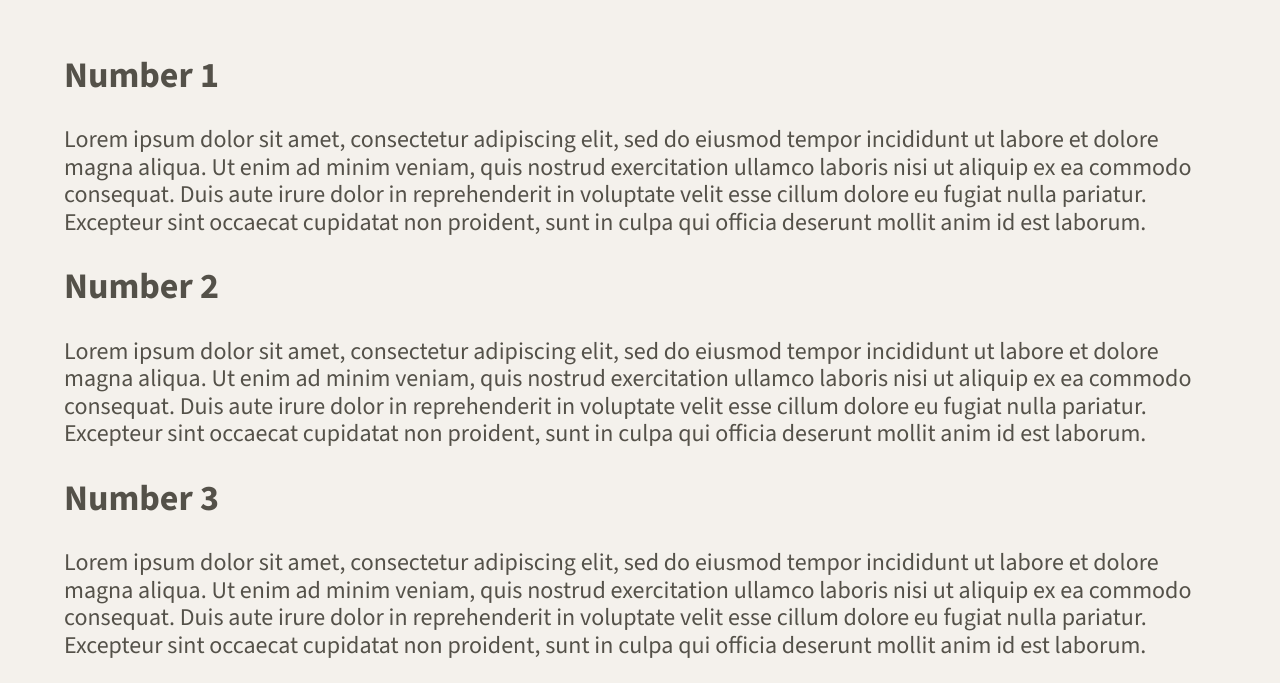
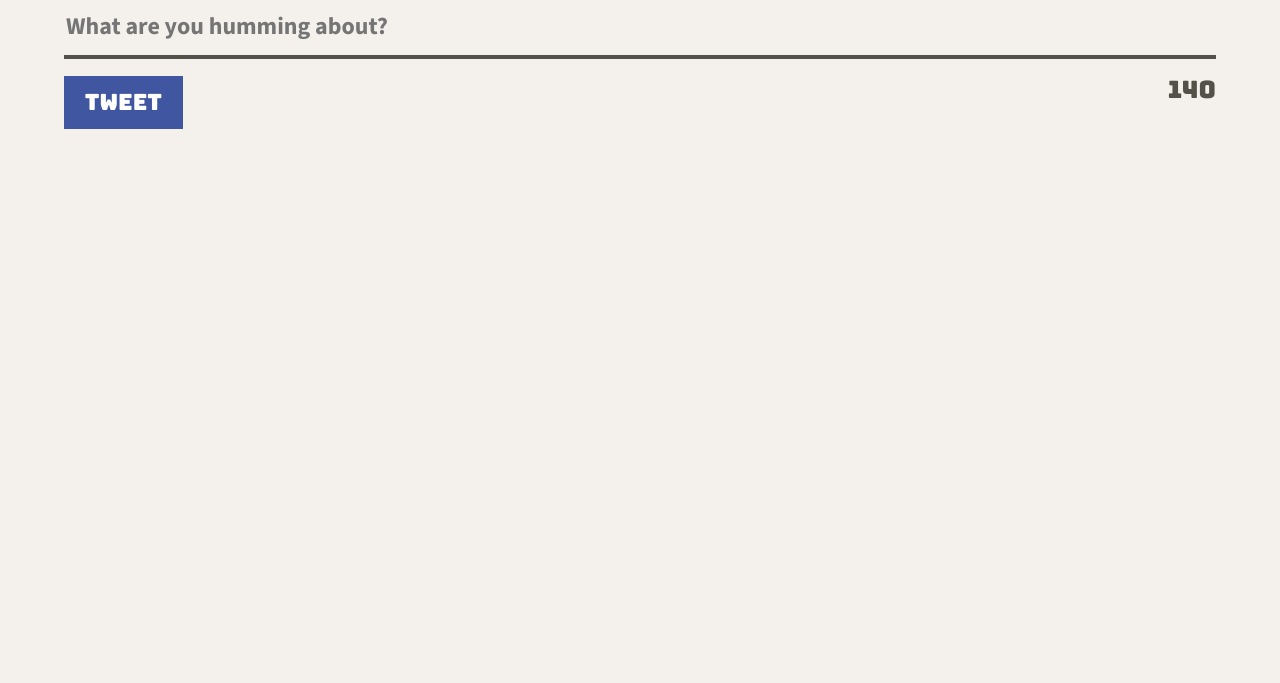
Before and after one commit to JorgeLMedina/tweeter, a website: page public/index.html in a window 1280 px wide. Shown: the part 650-1333 px from the top of the page. After the commit the page ends 800 px from the top, so only its background shows below. Drawn offline with nearby package versions, Linux system fonts and the light colour scheme.

Commit message:
Add new-tweet section in 'index.html' and create a 'new-tweet.css' linked to the main file to get the section into style.

```diff
--- a/public/index.html
+++ b/public/index.html
@@ -25,6 +25,7 @@
   <link rel="stylesheet" href="/styles/layout.css" type="text/css" />
   <link rel="stylesheet" href="/styles/nav.css" type="text/css" />
   <link rel="stylesheet" href="/styles/header.css" type="text/css" />
+  <link rel="stylesheet" href="/styles/new-tweet.css" type="text/css" />
 
   <!-- External JS -->
   <script src="https://ajax.googleapis.com/ajax/libs/jquery/3.4.1/jquery.min.js"></script>
@@ -57,35 +58,18 @@
 
   <!-- Page-specific (main) content here -->
   <main class="container">
-    <h1>Messages</h1>
-    <br>
-    <h2>Number 1</h2>
-    <p>
-      Lorem ipsum dolor sit amet, consectetur adipiscing elit, sed do eiusmod tempor incididunt ut labore et dolore
-      magna
-      aliqua. Ut enim ad minim veniam, quis nostrud exercitation ullamco laboris nisi ut aliquip ex ea commodo
-      consequat. Duis
-      aute irure dolor in reprehenderit in voluptate velit esse cillum dolore eu fugiat nulla pariatur. Excepteur sint
-      occaecat cupidatat non proident, sunt in culpa qui officia deserunt mollit anim id est laborum.
-    </p>
-    <h2>Number 2</h2>
-    <p>
-      Lorem ipsum dolor sit amet, consectetur adipiscing elit, sed do eiusmod tempor incididunt ut labore et dolore
-      magna
-      aliqua. Ut enim ad minim veniam, quis nostrud exercitation ullamco laboris nisi ut aliquip ex ea commodo
-      consequat. Duis
-      aute irure dolor in reprehenderit in voluptate velit esse cillum dolore eu fugiat nulla pariatur. Excepteur sint
-      occaecat cupidatat non proident, sunt in culpa qui officia deserunt mollit anim id est laborum.
-    </p>
-    <h2>Number 3</h2>
-    <p>
-      Lorem ipsum dolor sit amet, consectetur adipiscing elit, sed do eiusmod tempor incididunt ut labore et dolore
-      magna
-      aliqua. Ut enim ad minim veniam, quis nostrud exercitation ullamco laboris nisi ut aliquip ex ea commodo
-      consequat. Duis
-      aute irure dolor in reprehenderit in voluptate velit esse cillum dolore eu fugiat nulla pariatur. Excepteur sint
-      occaecat cupidatat non proident, sunt in culpa qui officia deserunt mollit anim id est laborum.
-    </p>
+    <section class="new-tweet">
+      <h2>Compose Tweet</h2>
+      <!-- Tweet Form -->
+      <form class="form-inline" action="/tweets" method="POST">
+        <label for="tweet-text"></label>
+        <textarea placeholder="What are you humming about?" name="text" id="tweet-text"></textarea>
+        <div class="button-counter">
+          <button class="tweet-button" type="submit">Tweet</button>
+          <output name="counter" class="counter" for="tweet-text">140</output>
+        </div>
+      </form>
+    </section>
   </main>
 </body>
 
--- a/public/styles/layout.css
+++ b/public/styles/layout.css
@@ -31,5 +31,4 @@ body {
 main {
   width: 90%;
   margin: 160px auto 0;
-  background-color: #f4f1ec;
 }
--- /dev/null
+++ b/public/styles/new-tweet.css
@@ -0,0 +1,37 @@
+.container {
+  display: flex;
+}
+
+#tweet-text {
+  width: 90vw;
+  height: 3rem;
+  background-color: inherit;
+  border: none;
+  border-bottom: 4px solid #545149;
+  font-family: "Source Sans 3", sans-serif;
+  font-weight: bold;
+  resize: none;
+}
+
+.tweet-button {
+  border: none;
+  font-family: "Bungee", sans-serif;
+  font-size: 1.4rem;
+  color: #FFFFFF;
+  background-color: #4056A1;
+  padding: 1.2% 1.8%;
+}
+
+.button-counter {
+  margin-top: 10px;
+  border-top: #545149 3px;
+  display: flex;
+  justify-content: space-between;
+}
+
+.counter {
+  font-family: "Bungee", sans-serif;
+  color: #545149;
+
+  ;
+}
```
